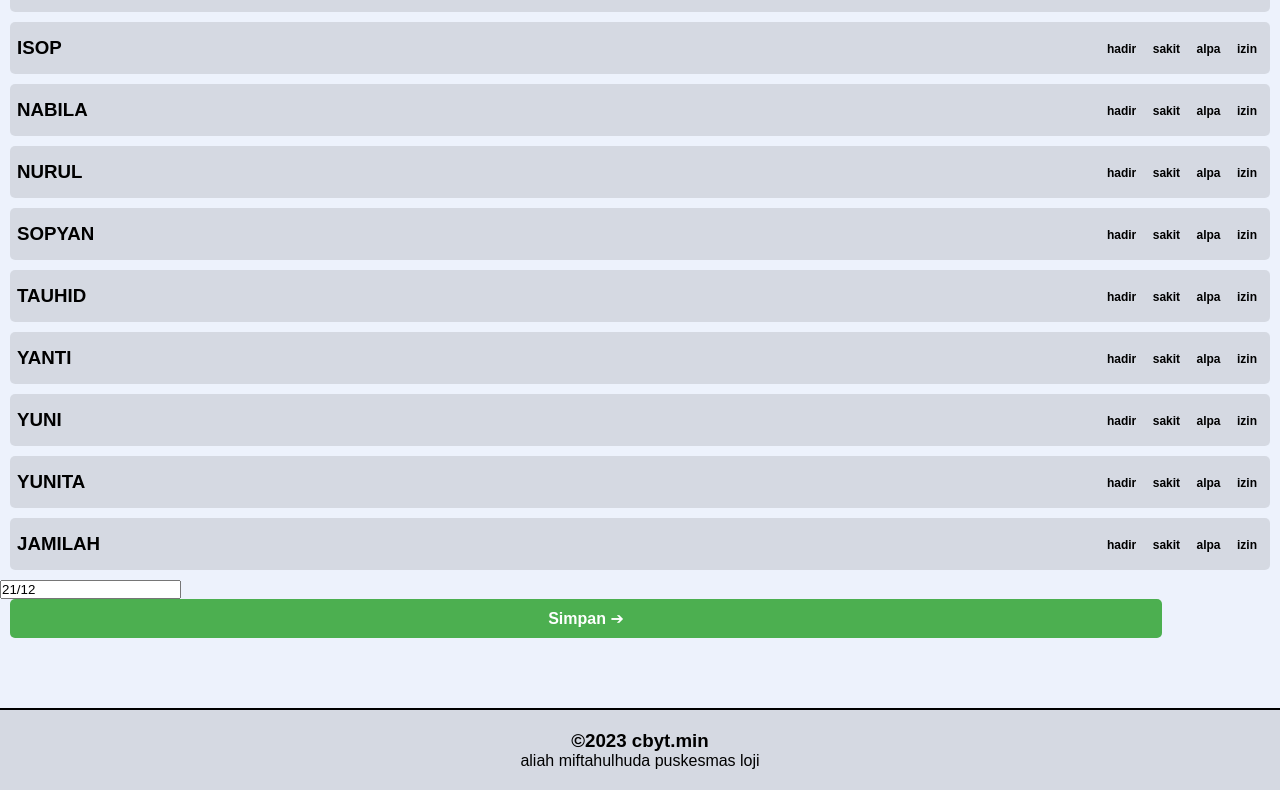
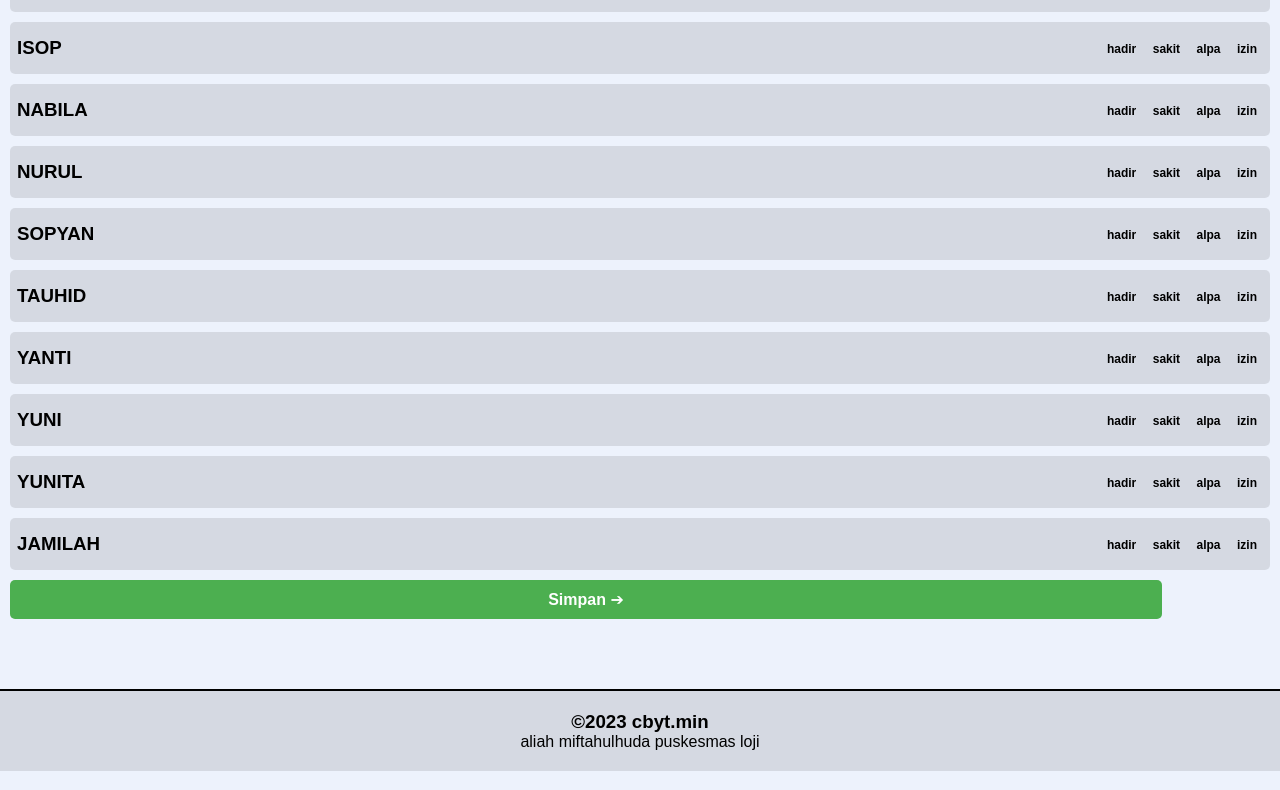
Before and after one commit to Minz006/Minz006.github.io, a plain HTML site: page index.html in a window 1280 px wide. Shown: the part 1097-1887 px from the top of the page. Drawn offline with Linux system fonts and the light colour scheme; a web font is replaced by a local one.

Commit message:
Update index.html

```diff
--- a/index.html
+++ b/index.html
@@ -266,7 +266,7 @@ style="background: url('/Img/Sampul.jpg') no-repeat center center; background-si
         <input type="radio"name="JAMILAH"value="i"label="izin">
       </div>
     </div>
-    <input type="text" id="TGL" name="TANGGAL">
+    <input type="text" id="TGL" name="TANGGAL" hidden>
   <button type="button" onclick="kirimForm()">Simpan  &#10132;</button>
   </form>
 
```
